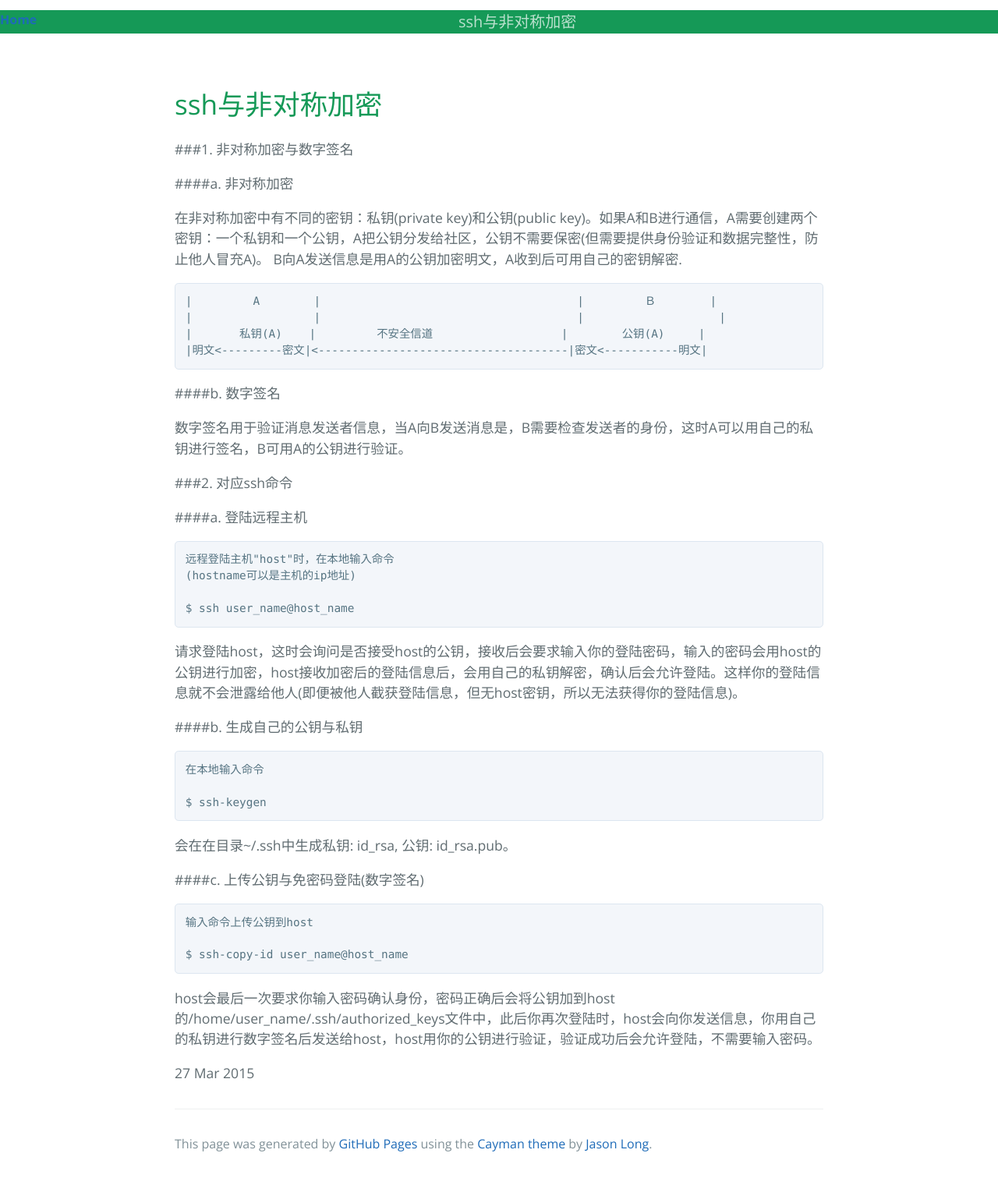
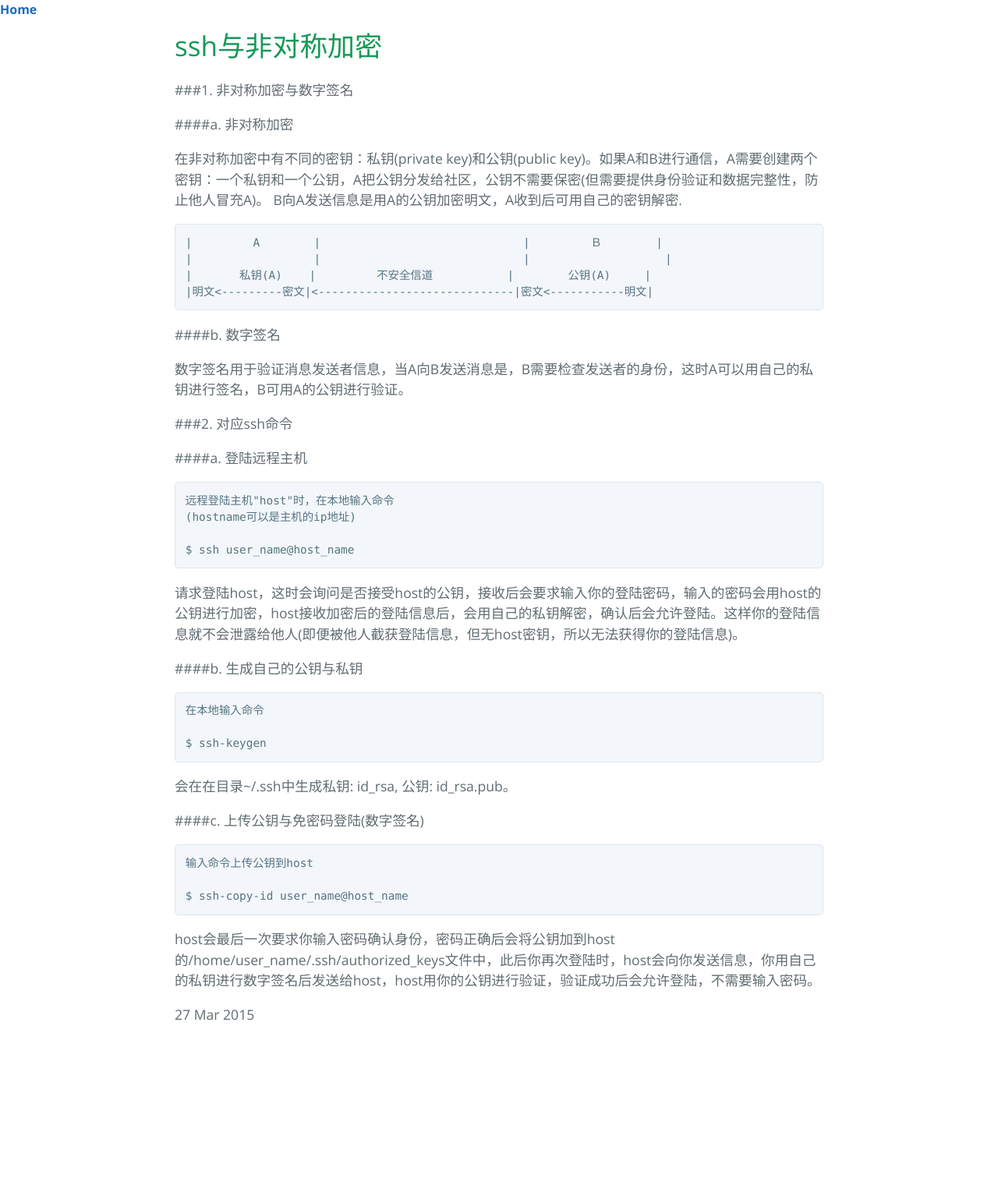
Before and after one commit to mapan1984/mapan1984.github.io, a Jekyll site: the page built from _posts/2015-03-27-ssh与非对称加密.md, in a window 1280 px wide. Shown: the whole page at 78% size. Built offline with Jekyll 4.4.1, drawn with Linux system fonts in a browser that asks for light colours; after the commit the page ends 1364 px from its top, so only the background shows below that.

Commit message:
fix config

```diff
--- a/_layouts/post.html
+++ b/_layouts/post.html
@@ -14,21 +14,12 @@
   </head>
 
   <body>
-    <section class="post-page-header">
-        <div class="post-title">
-            <a href="http://mapan1984.github.io">Home</a>
-        </div>
-        <h1 class="project-tagline">{{ page.title }}</h1>
-    </section>
+    <div class="post-title">
+        <a href="http://mapan1984.github.io">Home</a>
+    </div>
 
     <section class="main-content">
         {{ content }}
-      <footer class="site-footer">
-        <span class="site-footer-credits">
-            This page was generated by <a href="">GitHub Pages</a> using the <a href="">Cayman theme</a> by <a href="">Jason Long</a>.
-        </span>
-      </footer>
     </section>
   </body>
-
 </html>
--- a/_posts/2015-03-27-ssh与非对称加密.md
+++ b/_posts/2015-03-27-ssh与非对称加密.md
@@ -14,10 +14,10 @@ title: ssh与非对称加密
 
 在非对称加密中有不同的密钥：私钥(private key)和公钥(public key)。如果A和B进行通信，A需要创建两个密钥：一个私钥和一个公钥，A把公钥分发给社区，公钥不需要保密(但需要提供身份验证和数据完整性，防止他人冒充A)。  B向A发送信息是用A的公钥加密明文，A收到后可用自己的密钥解密.
 
-    |         A        |                                      |　　　    Ｂ        |
-    |                  |                                      |                    |
-    |       私钥(A)    |         不安全信道                   |        公钥(A)     |
-    |明文<---------密文|<-------------------------------------|密文<-----------明文|
+    |         A        |                              |　　　    Ｂ        |
+    |                  |                              |                    |
+    |       私钥(A)    |         不安全信道           |        公钥(A)     |
+    |明文<---------密文|<-----------------------------|密文<-----------明文|
 
 
 ####b. 数字签名
--- a/stylesheets/mystyle.css
+++ b/stylesheets/mystyle.css
@@ -12,8 +12,8 @@ ul.posts li.post:hover {
     background-color: #f0f0f0;
 }
 div.post-content {
-    margin-left: 48px;
-    min-height: 48px;
+    margin-left: 2px;
+    min-height: 24px;
 }
 div.post-date {
     float: right;
```
